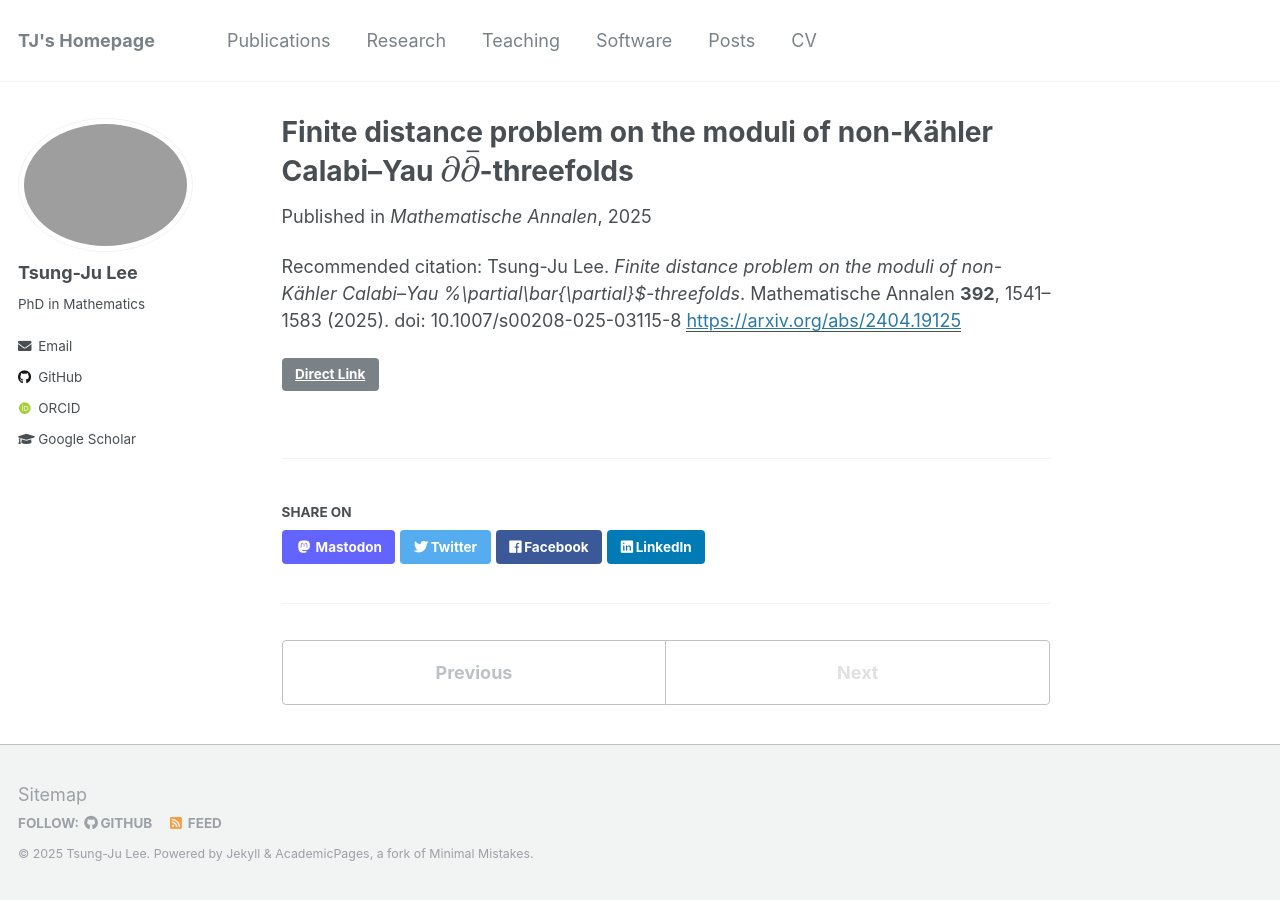
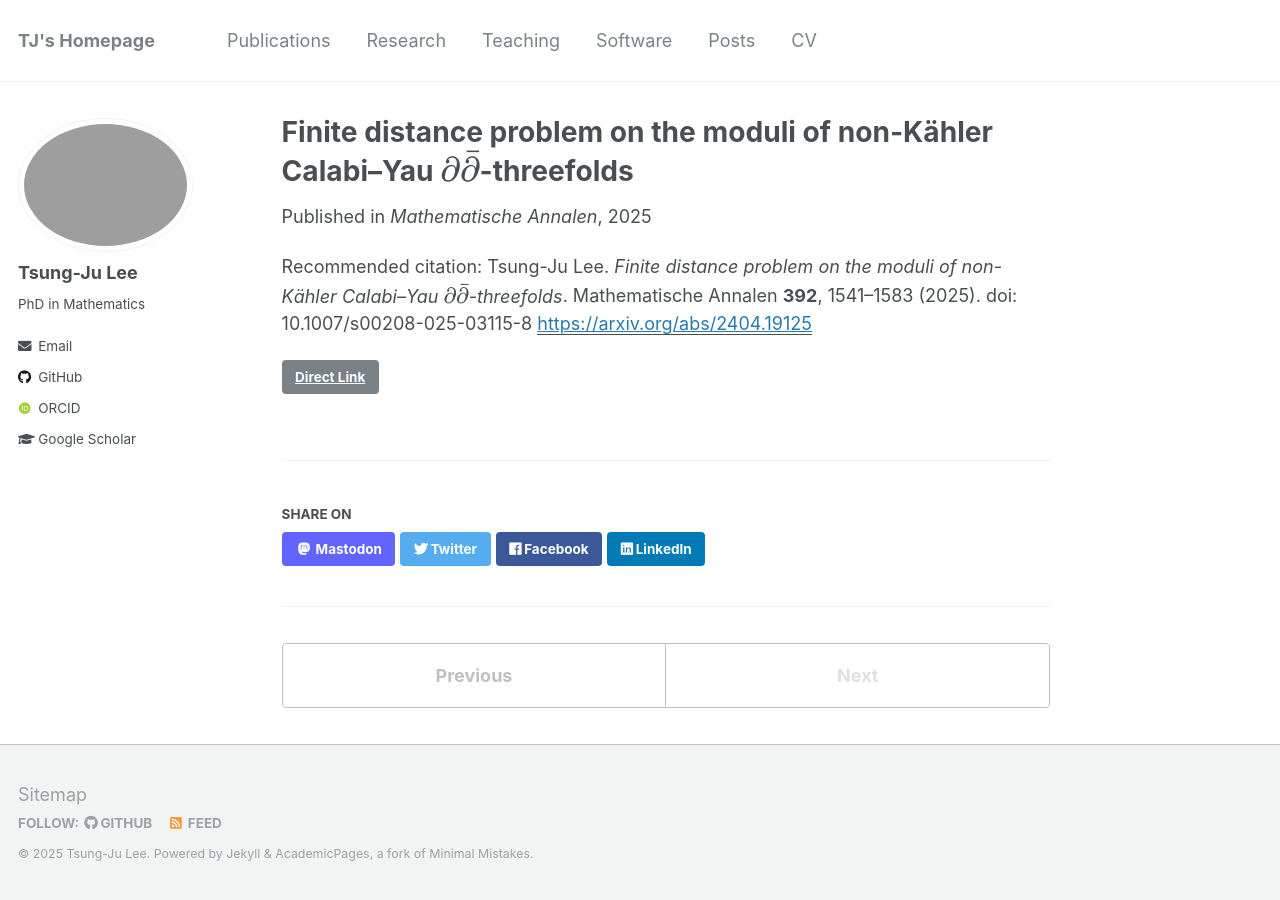
Before and after one commit to yusd24/yusd24.github.io, a Jekyll site: the page built from _publications/2025-non-kahler-finite-distance.md, in a window 1280 px wide. Built offline with Jekyll 4.4.1, drawn with Linux system fonts in a browser that asks for light colours; some web fonts are replaced; formulas are drawn with MathJax 3.

Commit message:
Update 2025-non-kahler-finite-distance.md

```diff
--- a/_publications/2025-non-kahler-finite-distance.md
+++ b/_publications/2025-non-kahler-finite-distance.md
@@ -6,6 +6,5 @@
 venue: 'Mathematische Annalen'
 paperurl: 'https://arxiv.org/abs/2404.19125'
 link: 'https://doi.org/10.1007/s00208-024-03058-6'
-citation: 'Tsung-Ju Lee. <i>Finite distance problem on the moduli of non-Kähler Calabi–Yau %\partial\bar{\partial}$-threefolds</i>.
-Mathematische Annalen <b>392</b>, 1541–1583 (2025). doi: 10.1007/s00208-025-03115-8'
+citation: 'Tsung-Ju Lee. <i>Finite distance problem on the moduli of non-Kähler Calabi–Yau $\partial\bar{\partial}$-threefolds</i>. Mathematische Annalen <b>392</b>, 1541–1583 (2025). doi: 10.1007/s00208-025-03115-8'
 ---
```
